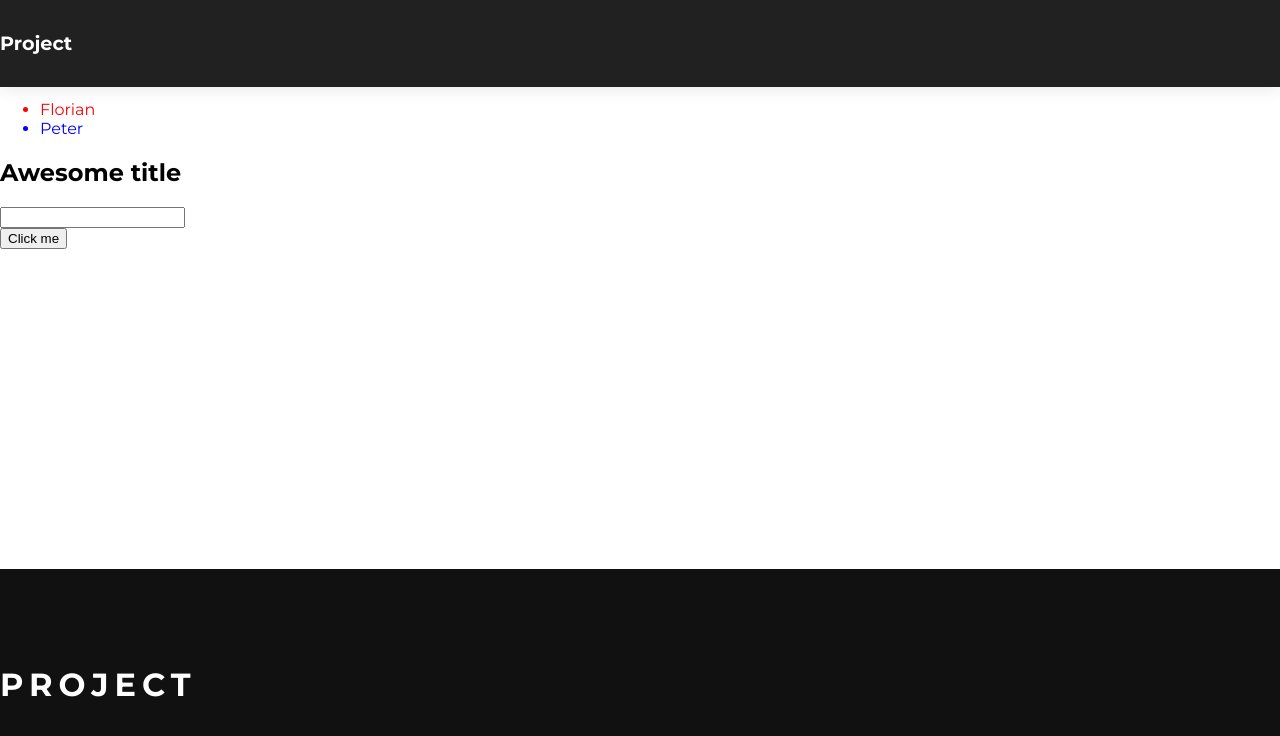
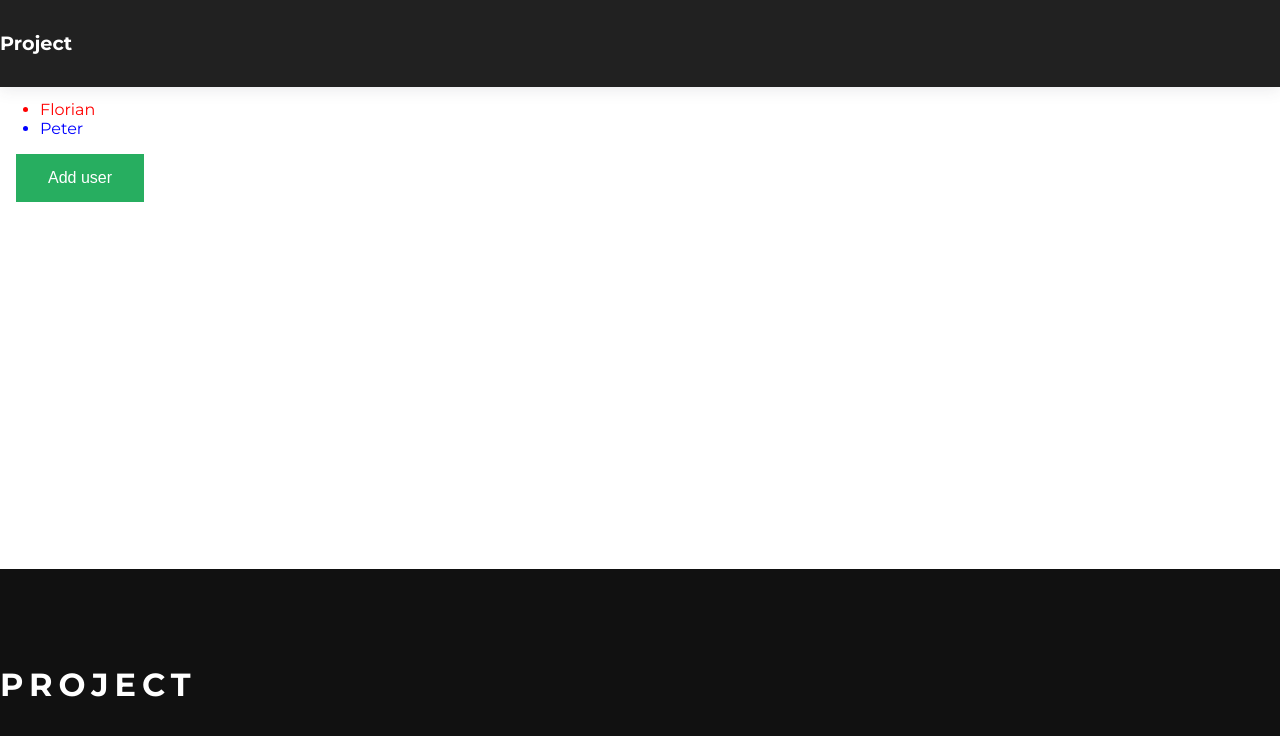
Before and after one commit to daycademy/vue-course, a Vue app: page / in a window 1280 px wide. Shown: the top 736 px of the page. Built offline with nearby package versions, Linux system fonts and the light colour scheme.

Commit message:
initial commit for lesson 17

```diff
--- /dev/null
+++ b/src/components/AddUserButton.vue
@@ -0,0 +1,31 @@
+<template>
+  <button @click="addUser($event)">Add user</button>
+</template>
+
+<script>
+export default {
+  methods: {
+    addUser(event) {
+      event.preventDefault();
+      this.$emit(
+        'new-user',
+        { name: 'Chris', age: 17, showAge: false },
+      );
+    },
+  },
+};
+</script>
+
+<style lang="scss" scoped>
+button {
+  margin-left: 1em;
+  background-color: #27ae60;
+  border: none;
+  color: #fff;
+  padding: 15px 32px;
+  text-align: center;
+  text-decoration: none;
+  display: inline-block;
+  font-size: 16px;
+}
+</style>
--- a/src/views/Home.vue
+++ b/src/views/Home.vue
@@ -3,8 +3,7 @@
     <TheHeader />
     <TheFooter />
     <UserList :users="users" />
-    <Message v-if="show" @hook:mounted="printMounted()" content="Awesome title" />
-    <button @click="show = false">Click me</button>
+    <AddUserButton @new-user="addUser" />
   </section>
 </template>
 
@@ -12,18 +11,17 @@
 import TheHeader from '../components/TheHeader.vue';
 import TheFooter from '../components/TheFooter.vue';
 import UserList from '../components/UserList.vue';
-import Message from '../components/Message.vue';
+import AddUserButton from '../components/AddUserButton.vue';
 
 export default {
   components: {
     TheHeader,
     TheFooter,
     UserList,
-    Message,
+    AddUserButton,
   },
   data() {
     return {
-      show: true,
       users: [
         { name: 'Florian', age: 21, showAge: false },
         { name: 'Peter', age: 54, showAge: false },
@@ -31,8 +29,8 @@ export default {
     };
   },
   methods: {
-    printMounted() {
-      console.log('mounted hook called');
+    addUser(newUser) {
+      this.users.push(newUser);
     },
   },
 };
```
